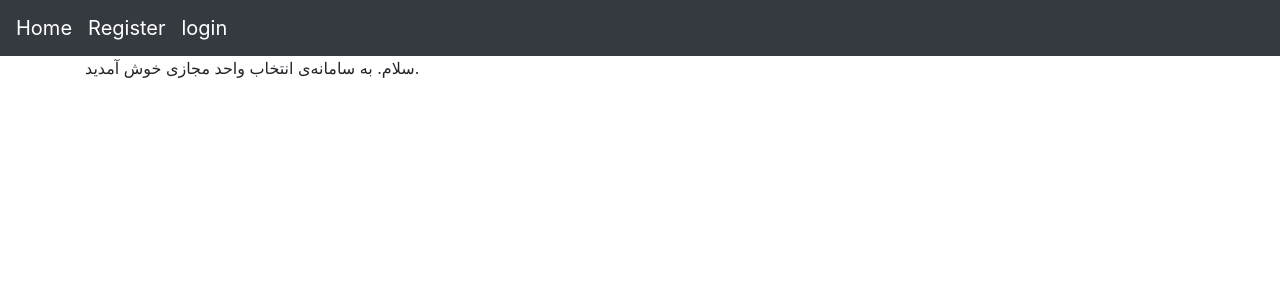
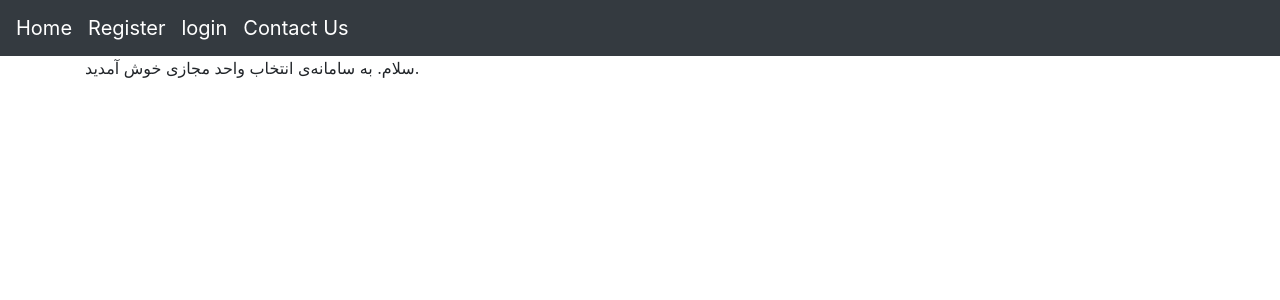
Before and after one commit to mohammad-CE79/Webelopers, a Django app: page / in a window 1280 px wide. Shown: the top 300 px of the page. Run offline with Django 3.2, Linux system fonts and the light colour scheme; some libraries are stand-ins or nearby versions.

Commit message:
create contact us

```diff
--- a/app/urls.py
+++ b/app/urls.py
@@ -8,4 +8,5 @@ urlpatterns = [
     path('register/', views.sign_up, name='register'),
     path('logout/', views.logout_request),
     path('login/', views.login_request, name='login'),
+    path('contact_us/', views.contact_us),
 ]
--- a/app/views.py
+++ b/app/views.py
@@ -61,3 +61,6 @@ def logout_request(request):
     logout(request)
     messages.info(request, "Logged out successfully!")
     return redirect("/")
+
+def contact_us(request):
+    return render(request, 'main/contact_us.html')
--- a/templates/main/include/navbar.html
+++ b/templates/main/include/navbar.html
@@ -8,5 +8,6 @@
             <a class="navbar-brand" id="register" href="/register">Register</a>
             <a class="navbar-brand" id="login" href="/login">login</a>
         {% endif %}
+        <a class="navbar-brand" id="contact_us" href="/contact_us">Contact Us</a>
     </div>
 </nav>
```
Also changed, not shown: templates/main/contact_us.html (added, +9 -0 lines).
